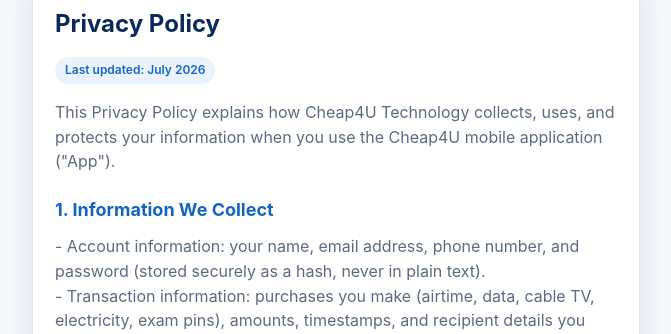
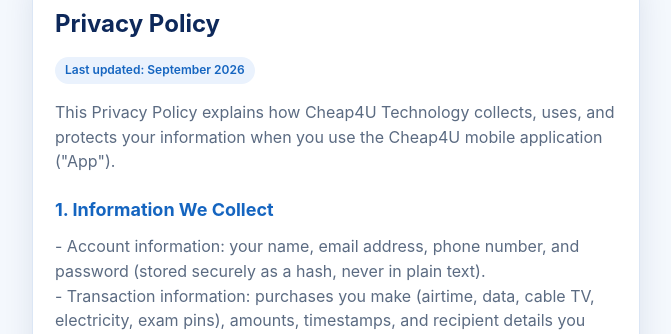
Before and after one commit to mdbasheer37/cheap4u-backend, a Flask app: page /privacy-policy in a window 1280 px wide. Shown: the part 239-573 px from the top of the page, without its empty margins (304-975 px from the left). Run offline with Flask 3, Linux system fonts and the light colour scheme.

Commit message:
Add files via upload

```diff
--- a/templates/privacy_policy.html
+++ b/templates/privacy_policy.html
@@ -5,7 +5,7 @@
 {% block content %}
   <div class="card legal-body">
     <h1>Privacy Policy</h1>
-    <span class="legal-updated">Last updated: July 2026</span>
+    <span class="legal-updated">Last updated: September 2026</span>
     {% for para in sections %}
       {% if para.heading %}
         <h2>{{ para.heading }}</h2>
```
